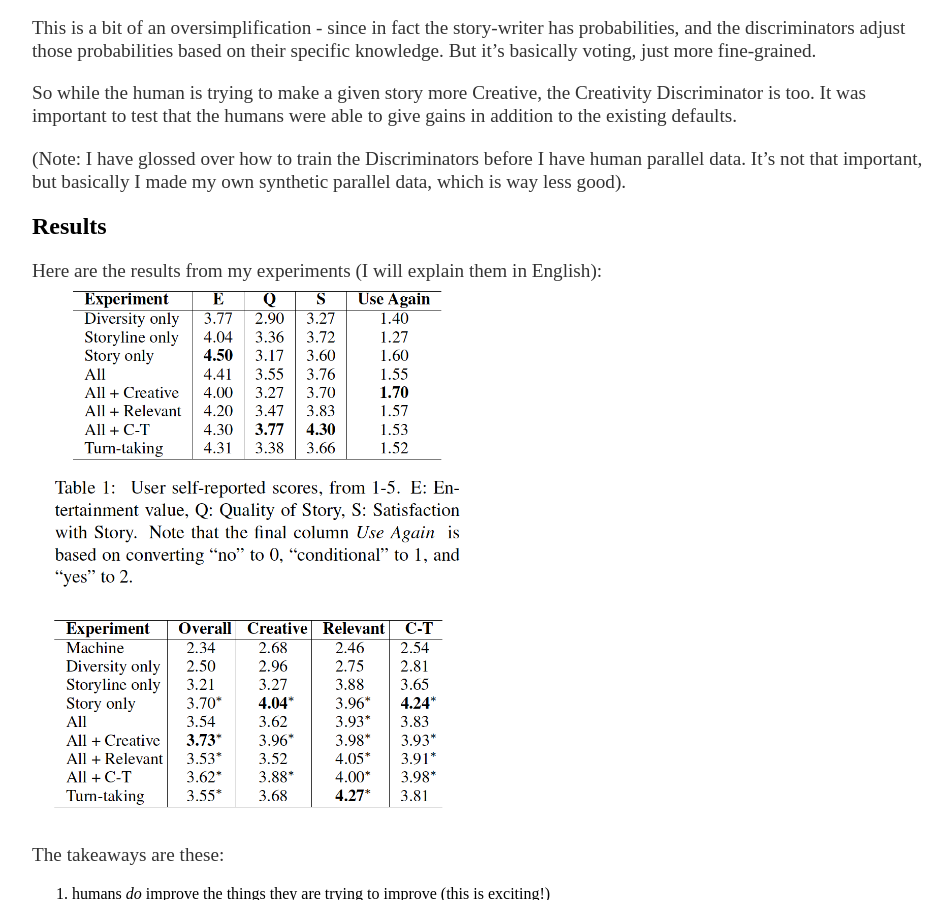
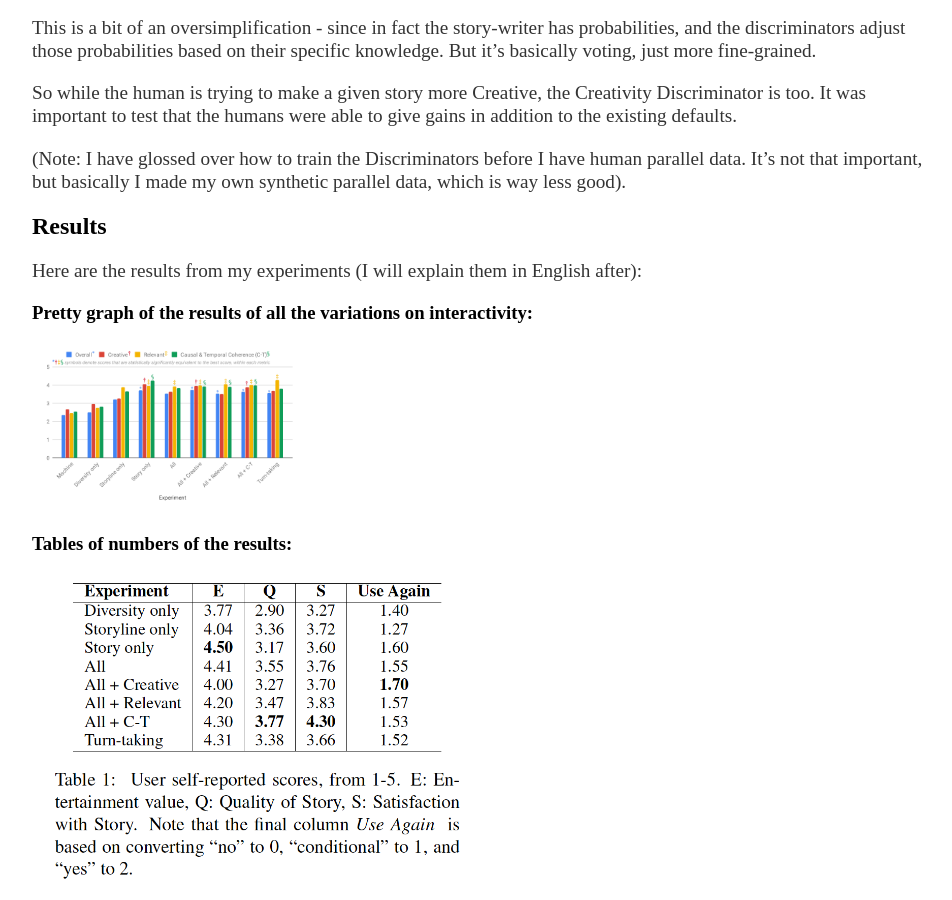
Before and after one commit to seraphinatarrant/seraphinatarrant.github.io, a Jekyll site: the page built from _posts/2019-05-09-interactive-NLG.md, in a window 1280 px wide and 900 px high, scrolled down 2919 px. Shown: the whole window, without its empty margins (160-1112 px from the left). Built offline with Jekyll 4.4.1, drawn with Linux system fonts in a browser that asks for light colours.

Commit message:
add graph to blogpost

```diff
--- a/_posts/2019-05-09-interactive-NLG.md
+++ b/_posts/2019-05-09-interactive-NLG.md
@@ -119,8 +119,12 @@ So while the human is trying to make a given story more Creative, the Creativity
 
 
 ## Results
-Here are the results from my experiments (I will explain them in English):
+Here are the results from my experiments (I will explain them in English after):
 <br>
+### Pretty graph of the results of all the variations on interactivity:
+![Results graph](https://seraphinatarrant.github.io/images/NAACL_results_graph.png){:height="30%" width="30%"}
+
+### Tables of numbers of the results:
 ![Results tables](https://seraphinatarrant.github.io/images/NAACL_results_tables.png){:height="50%" width="50%"}
 <br>
 
```
Also changed, not shown: images/NAACL_results_graph.png (added).
